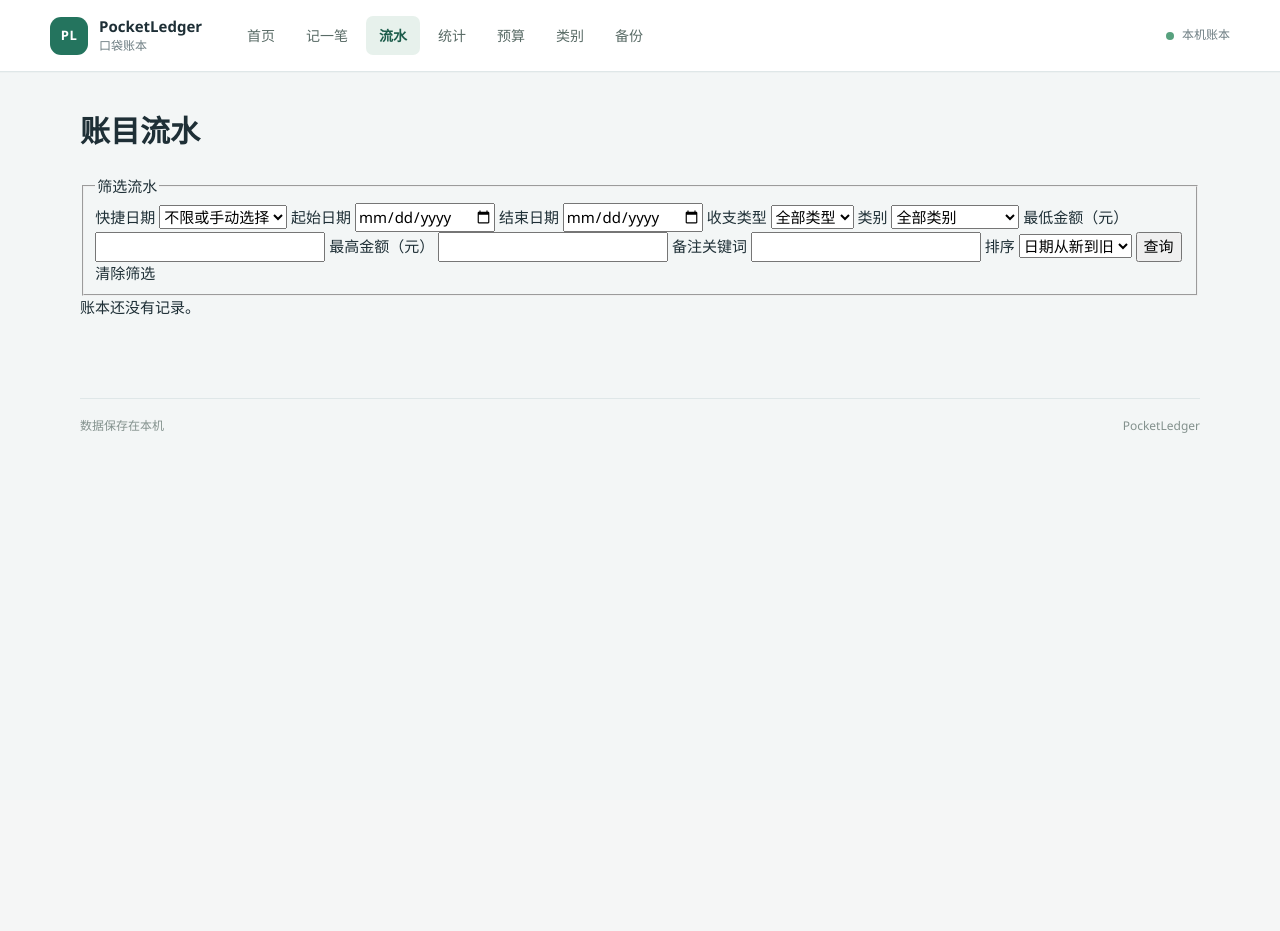
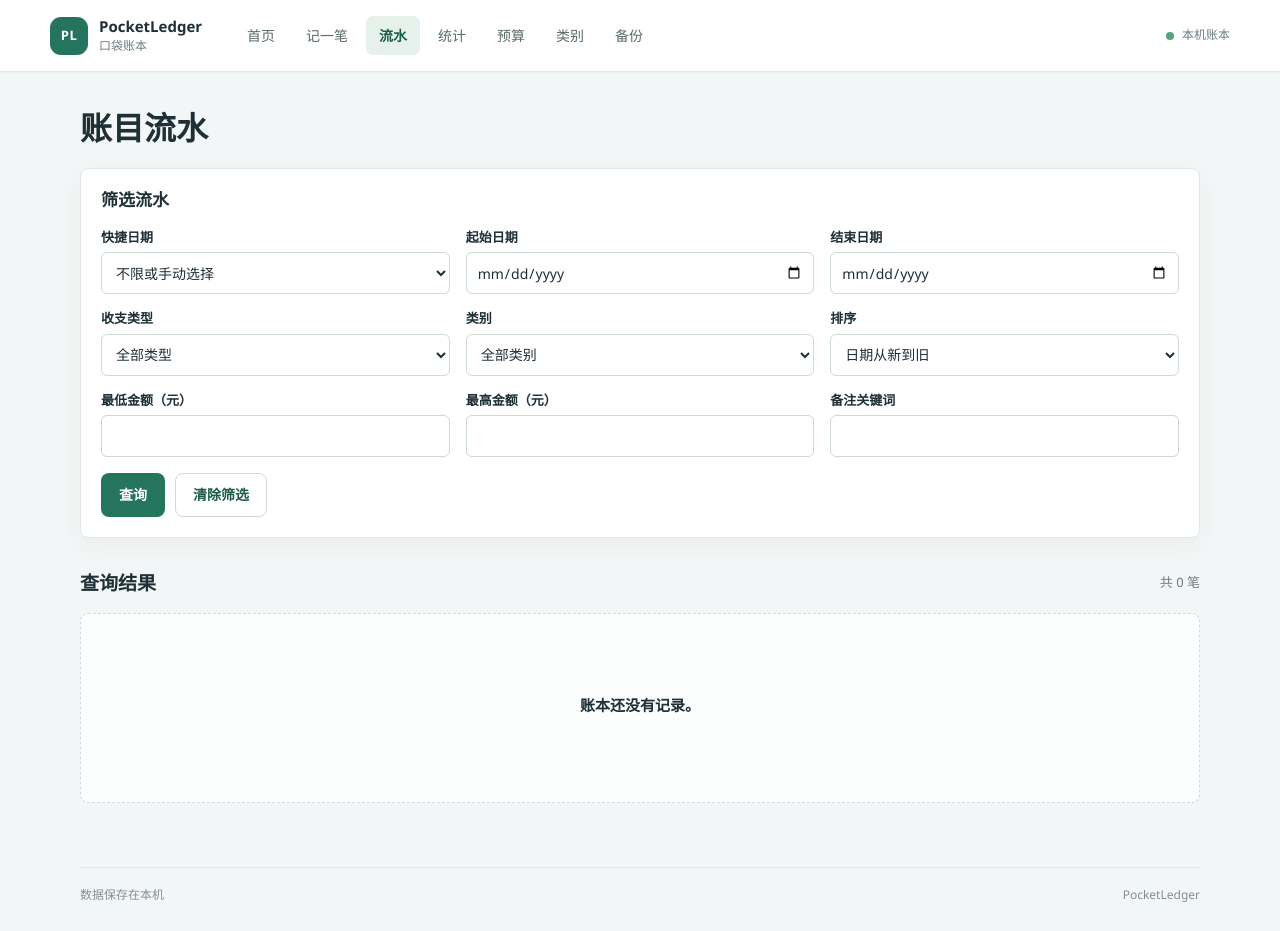
Before and after one commit to LotteryCamp/LotteryTally, a Flask app: page /entries in a window 1280 px wide. Before the commit the page ends 433 px from the top, so only its background shows below. Run offline with Flask 3, Linux system fonts and the light colour scheme.

Commit message:
Revert "Revert "fix(history): polish history page layout""

```diff
--- /dev/null
+++ b/lotterytally/static/css/history.css
@@ -0,0 +1,98 @@
+.history-heading {
+  display: flex;
+  flex-wrap: wrap;
+  align-items: center;
+  justify-content: space-between;
+  gap: 12px;
+  margin-bottom: 20px;
+}
+
+.history-heading h1 {
+  margin: 0;
+  font-size: clamp(24px, 3vw, 32px);
+  line-height: 1.25;
+}
+
+.history-filters {
+  padding: 18px 20px 20px;
+  border: 1px solid var(--line);
+  border-radius: 8px;
+  background: var(--surface);
+  box-shadow: var(--shadow);
+}
+
+.history-filters fieldset {
+  min-width: 0;
+  margin: 0;
+  padding: 0;
+  border: 0;
+}
+
+.history-filters legend {
+  margin-bottom: 14px;
+  padding: 0;
+  font-size: 17px;
+  font-weight: 700;
+}
+
+.history-filter-grid {
+  display: grid;
+  grid-template-columns: repeat(3, minmax(0, 1fr));
+  gap: 14px 16px;
+}
+
+.history-field label {
+  display: block;
+  font-size: 13px;
+  font-weight: 600;
+}
+
+.history-field input,
+.history-field select {
+  display: block;
+  width: 100%;
+  min-width: 0;
+  min-height: 42px;
+  margin-top: 5px;
+  padding: 8px 10px;
+  border: 1px solid #cddbd4;
+  border-radius: 6px;
+  background: var(--surface);
+  color: var(--ink);
+  font-size: 14px;
+  font-weight: 400;
+}
+
+.history-field [aria-invalid="true"] { border-color: var(--red); }
+.history-field-error { display: block; margin-top: 4px; color: #9c3f36; font-size: 12px; }
+
+.history-filter-actions,
+.history-pagination {
+  display: flex;
+  flex-wrap: wrap;
+  align-items: center;
+  gap: 10px;
+  margin-top: 16px;
+}
+
+.history-filter-actions button { cursor: pointer; }
+.history-results { margin-top: 28px; }
+.history-result-meta { margin: 0; color: var(--muted); font-size: 13px; font-variant-numeric: tabular-nums; }
+.history-result-period { margin-bottom: 10px; }
+.history-entry-type { white-space: nowrap; }
+.history-table .category-cell,
+.history-table .note-cell { overflow-wrap: anywhere; }
+.history-pagination { justify-content: flex-end; color: var(--muted); font-variant-numeric: tabular-nums; }
+
+@media (max-width: 760px) {
+  .history-filter-grid { grid-template-columns: repeat(2, minmax(0, 1fr)); }
+  .history-field:last-child { grid-column: 1 / -1; }
+}
+
+@media (max-width: 480px) {
+  .history-filters { padding: 16px; }
+}
+
+@media (max-width: 360px) {
+  .history-filter-grid { grid-template-columns: minmax(0, 1fr); }
+}
--- a/lotterytally/templates/history.html
+++ b/lotterytally/templates/history.html
@@ -2,23 +2,30 @@
 
 {% macro field_error(name) %}
   {% if errors.get(name) %}
-    <span id="{{ name }}-error" role="alert">{{ errors[name] }}</span>
+    <span class="history-field-error" id="{{ name }}-error" role="alert">{{ errors[name] }}</span>
   {% endif %}
 {% endmacro %}
 
 {% block title %}账目流水{% endblock %}
 
+{% block head %}
+  <link rel="stylesheet" href="{{ url_for('static', filename='css/history.css') }}">
+{% endblock %}
+
 {% block content %}
   {% set show_actions = edit_entry_endpoint or delete_entry_endpoint or (copy_enabled and new_entry_endpoint) %}
+  <header class="history-heading">
     <h1>账目流水</h1>
     {% if new_entry_endpoint %}
-    <p><a href="{{ url_for(new_entry_endpoint) }}">记一笔</a></p>
+      <a class="button button-primary" href="{{ url_for(new_entry_endpoint) }}">记一笔</a>
     {% endif %}
+  </header>
 
-  <form id="history-filters" method="get" action="{{ url_for('history.show_entries') }}">
+  <form class="history-filters" id="history-filters" method="get" action="{{ url_for('history.show_entries') }}">
     <fieldset>
       <legend>筛选流水</legend>
-
+      <div class="history-filter-grid">
+        <div class="history-field">
           <label>快捷日期
             <select name="preset">
               <option value="">不限或手动选择</option>
@@ -28,16 +35,20 @@
             </select>
           </label>
           {{ field_error('preset') }}
+        </div>
 
         {% for name, label in [('start_date', '起始日期'), ('end_date', '结束日期')] %}
+          <div class="history-field">
             <label>{{ label }}
               <input type="{{ 'text' if errors.get(name) else 'date' }}" name="{{ name }}"
                      value="{{ form.get(name, '') }}"{% if errors.get(name) %}
                      placeholder="YYYY-MM-DD" aria-invalid="true" aria-describedby="{{ name }}-error"{% endif %}>
             </label>
             {{ field_error(name) }}
+          </div>
         {% endfor %}
 
+        <div class="history-field">
           <label>收支类型
             <select name="type">
               <option value="">全部类型</option>
@@ -46,7 +57,9 @@
             </select>
           </label>
           {{ field_error('type') }}
+        </div>
 
+        <div class="history-field">
           <label>类别
             <select name="category_id">
               <option value="">全部类别</option>
@@ -58,20 +71,9 @@
             </select>
           </label>
           {{ field_error('category_id') }}
+        </div>
 
-      {% for name, label in [('min_amount', '最低金额（元）'), ('max_amount', '最高金额（元）')] %}
-        <label>{{ label }}
-          <input name="{{ name }}" inputmode="decimal" value="{{ form.get(name, '') }}"{% if errors.get(name) %}
-                 aria-invalid="true" aria-describedby="{{ name }}-error"{% endif %}>
-        </label>
-        {{ field_error(name) }}
-      {% endfor %}
-
-      <label>备注关键词
-        <input name="q" value="{{ form.get('q', '') }}">
-      </label>
-      {{ field_error('q') }}
-
+        <div class="history-field">
           <label>排序
             <select name="sort">
               {% for value, label in [('date_desc', '日期从新到旧'), ('date_asc', '日期从旧到新'), ('amount_asc', '金额从低到高'), ('amount_desc', '金额从高到低')] %}
@@ -80,25 +82,50 @@
             </select>
           </label>
           {{ field_error('sort') }}
+        </div>
 
-      <button type="submit">查询</button>
-      <a href="{{ url_for('history.show_entries') }}">清除筛选</a>
+        {% for name, label in [('min_amount', '最低金额（元）'), ('max_amount', '最高金额（元）')] %}
+          <div class="history-field">
+            <label>{{ label }}
+              <input name="{{ name }}" inputmode="decimal" value="{{ form.get(name, '') }}"{% if errors.get(name) %}
+                     aria-invalid="true" aria-describedby="{{ name }}-error"{% endif %}>
+            </label>
+            {{ field_error(name) }}
+          </div>
+        {% endfor %}
+
+        <div class="history-field">
+          <label>备注关键词
+            <input name="q" value="{{ form.get('q', '') }}">
+          </label>
+          {{ field_error('q') }}
+        </div>
+      </div>
+      <div class="history-filter-actions">
+        <button class="button button-primary" type="submit">查询</button>
+        <a class="button button-secondary" href="{{ url_for('history.show_entries') }}">清除筛选</a>
+      </div>
     </fieldset>
   </form>
 
   {% if not errors %}
+    <section class="history-results" aria-labelledby="history-results-title">
+      <div class="section-heading">
+        <h2 id="history-results-title">查询结果</h2>
+        <p class="history-result-meta">共 {{ matched_count }} 笔</p>
+      </div>
       {% if form.get('preset') %}
-      <p>日期范围 {{ query.start_date }} 至 {{ query.end_date }}</p>
+        <p class="history-result-meta history-result-period">日期范围 {{ query.start_date }} 至 {{ query.end_date }}</p>
       {% endif %}
       {% if entries %}
-      <p>共 {{ matched_count }} 笔</p>
-      <table>
+        <div class="table-wrap" role="region" aria-label="账目流水表格" tabindex="0">
+          <table class="transaction-table history-table">
             <thead>
               <tr>
                 <th scope="col">日期</th>
                 <th scope="col">收支类型</th>
                 <th scope="col">类别</th>
-            <th scope="col">金额（元）</th>
+                <th scope="col" class="amount-column">金额（元）</th>
                 <th scope="col">备注</th>
                 {% if show_actions %}
                   <th scope="col">操作</th>
@@ -110,18 +137,18 @@
                 {% set category = category_names.get(entry.category_id, entry.category_id) %}
                 {% set amount = '%d.%02d'|format(entry.amount_cents // 100, entry.amount_cents % 100) %}
                 <tr>
-              <td>{{ entry.date }}</td>
-              <td>{{ '收入' if entry.type == 'income' else '支出' }}</td>
-              <td>{{ category }}</td>
-              <td>{{ '+' if entry.type == 'income' else '−' }}{{ amount }}</td>
-              <td>{{ entry.note }}</td>
+                  <td class="date-cell">{{ entry.date }}</td>
+                  <td class="history-entry-type">{{ '收入' if entry.type == 'income' else '支出' }}</td>
+                  <td><span class="category-cell">{{ category }}</span></td>
+                  <td class="amount-cell {{ 'is-income' if entry.type == 'income' else 'is-expense' }}">{{ '+' if entry.type == 'income' else '−' }}{{ amount }}</td>
+                  <td class="note-cell">{{ entry.note }}</td>
                   {% if show_actions %}
                     <td>
                       {% if edit_entry_endpoint %}
-                    <a href="{{ url_for(edit_entry_endpoint, id=entry.id) }}">编辑</a>
+                        <a class="text-link" href="{{ url_for(edit_entry_endpoint, id=entry.id) }}">编辑</a>
                       {% endif %}
                       {% if copy_enabled and new_entry_endpoint %}
-                    <a href="{{ url_for(new_entry_endpoint, copy_from=entry.id) }}">复制</a>
+                        <a class="text-link" href="{{ url_for(new_entry_endpoint, copy_from=entry.id) }}">复制</a>
                       {% endif %}
                       {% if delete_entry_endpoint %}
                         <details>
@@ -138,22 +165,24 @@
               {% endfor %}
             </tbody>
           </table>
+        </div>
         {% if page_count > 1 %}
-        <nav aria-label="流水分页">
+          <nav class="history-pagination" aria-label="流水分页">
             {% if page > 1 %}
-            <a href="{{ url_for('history.show_entries', page=page - 1, **query) }}">上一页</a>
+              <a class="button button-secondary" href="{{ url_for('history.show_entries', page=page - 1, **query) }}">上一页</a>
             {% endif %}
             <span>第 {{ page }} / {{ page_count }} 页</span>
             {% if page < page_count %}
-            <a href="{{ url_for('history.show_entries', page=page + 1, **query) }}">下一页</a>
+              <a class="button button-secondary" href="{{ url_for('history.show_entries', page=page + 1, **query) }}">下一页</a>
             {% endif %}
           </nav>
         {% endif %}
-    {% elif has_entries %}
-      <p>没有符合条件的记录。</p>
       {% else %}
-      <p>账本还没有记录。</p>
+        <div class="empty-state">
+          <h3>{{ '没有符合条件的记录。' if has_entries else '账本还没有记录。' }}</h3>
+        </div>
       {% endif %}
+    </section>
   {% endif %}
 
   <script>
```
Lines whose indentation alone changed are shown as unchanged.
